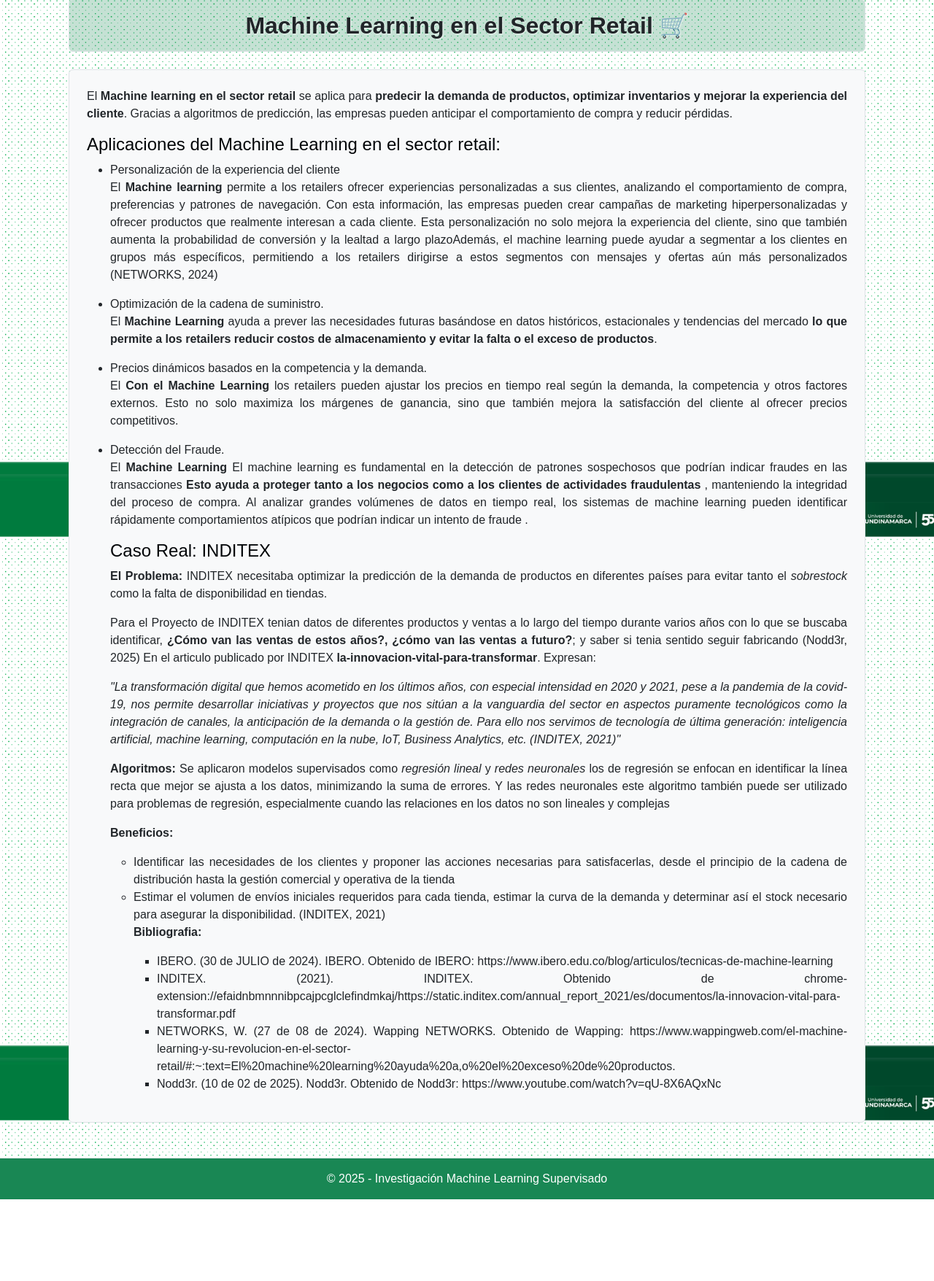
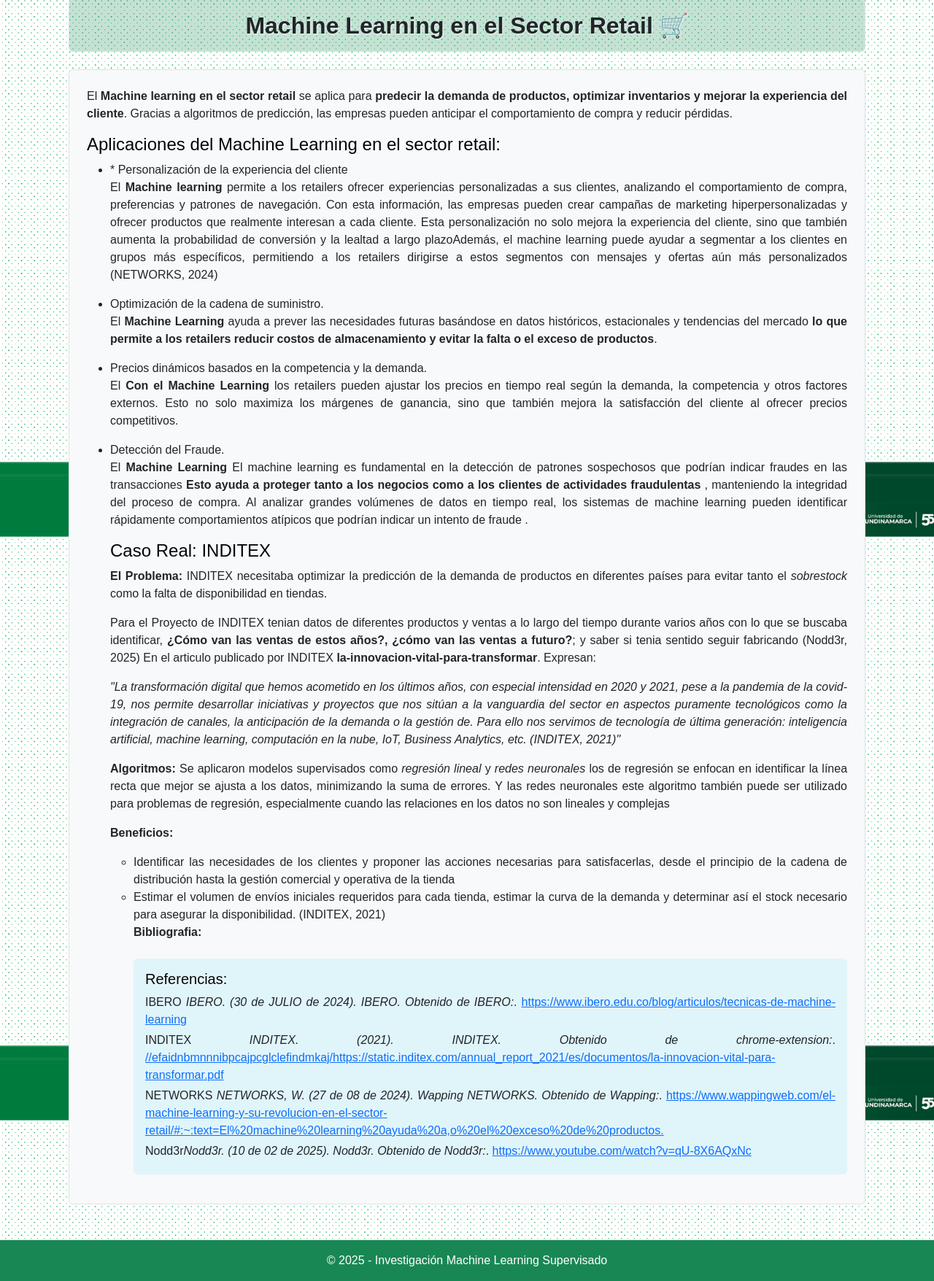
Before and after one commit to Mireya-Garzon-A/ActividadesMachineLearning, a Flask app: page /index2 in a window 1280 px wide. Shown: the part 167-1923 px from the top of the page at 73% size. Before the commit the page ends 1811 px from the top, so only its background shows below. Run offline with Flask 3, Linux system fonts and the light colour scheme.

Commit message:
Agregar  comando <a href>
Se agrega  el comando <a href> en HTML para crear hipervínculo a las refencias de la investigación

```diff
--- a/templates/index2.html
+++ b/templates/index2.html
@@ -26,7 +26,7 @@
         <h4>Aplicaciones del Machine Learning en el sector retail:</h4>
         <ul>
 
-            <li>Personalización de la experiencia del cliente</li>
+            <li>* Personalización de la experiencia del cliente</li>
             <p>
             El <strong>Machine learning</strong> permite a los retailers ofrecer experiencias personalizadas a sus clientes,
             analizando el comportamiento de compra, preferencias y patrones de navegación. Con esta información, las empresas
@@ -85,13 +85,34 @@
             <strong>Bibliografia:</strong>
         </p>
 
-        <ul>
-            <li>IBERO. (30 de JULIO de 2024). IBERO. Obtenido de IBERO: https://www.ibero.edu.co/blog/articulos/tecnicas-de-machine-learning</li>
-            <li>INDITEX. (2021). INDITEX. Obtenido de chrome-extension://efaidnbmnnnibpcajpcglclefindmkaj/https://static.inditex.com/annual_report_2021/es/documentos/la-innovacion-vital-para-transformar.pdf</li>
-            <li>NETWORKS, W. (27 de 08 de 2024). Wapping NETWORKS. Obtenido de Wapping: https://www.wappingweb.com/el-machine-learning-y-su-revolucion-en-el-sector-retail/#:~:text=El%20machine%20learning%20ayuda%20a,o%20el%20exceso%20de%20productos.</li>
-            <li>Nodd3r. (10 de 02 de 2025). Nodd3r. Obtenido de Nodd3r: https://www.youtube.com/watch?v=qU-8X6AQxNc</li>
-
-        </ul>
+         </p>
+                <div class="mt-4 p-3 bg-info bg-opacity-10 rounded">
+            <h5>Referencias:</h5>
+            <p class="mb-1">
+                      IBERO <i>IBERO. (30 de JULIO de 2024). IBERO. Obtenido de IBERO:</i>.
+                 <a href="hhttps://www.ibero.edu.co/blog/articulos/tecnicas-de-machine-learning" target="_blank">
+                         https://www.ibero.edu.co/blog/articulos/tecnicas-de-machine-learning
+                 </a>
+            </p>
+            <p class="mb-1">
+                      INDITEX <i>INDITEX. (2021). INDITEX. Obtenido de chrome-extension:</i>.
+                 <a href="//efaidnbmnnnibpcajpcglclefindmkaj/https://static.inditex.com/annual_report_2021/es/documentos/la-innovacion-vital-para-transformar.pdf" target="_blank">
+                         //efaidnbmnnnibpcajpcglclefindmkaj/https://static.inditex.com/annual_report_2021/es/documentos/la-innovacion-vital-para-transformar.pdf
+                 </a>
+            </p>
+            <p class="mb-1">
+                      NETWORKS <i>NETWORKS, W. (27 de 08 de 2024). Wapping NETWORKS. Obtenido de Wapping:</i>.
+                 <a href="https://www.wappingweb.com/el-machine-learning-y-su-revolucion-en-el-sector-retail/#:~:text=El%20machine%20learning%20ayuda%20a,o%20el%20exceso%20de%20productos." target="_blank">
+                         https://www.wappingweb.com/el-machine-learning-y-su-revolucion-en-el-sector-retail/#:~:text=El%20machine%20learning%20ayuda%20a,o%20el%20exceso%20de%20productos.
+                 </a>
+            </p>
+            <p class="mb-1">
+                      Nodd3r<i>Nodd3r. (10 de 02 de 2025). Nodd3r. Obtenido de Nodd3r:</i>.
+                 <a href="https://www.youtube.com/watch?v=qU-8X6AQxNc" target="_blank">
+                         https://www.youtube.com/watch?v=qU-8X6AQxNc
+                 </a>
+            </p>
+        </div>
     </div>
 
 </div>
```
